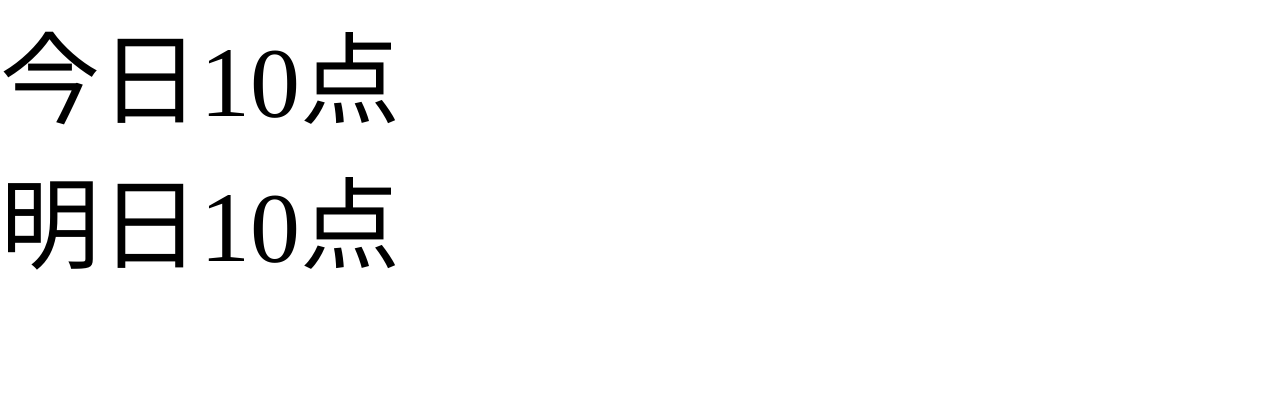
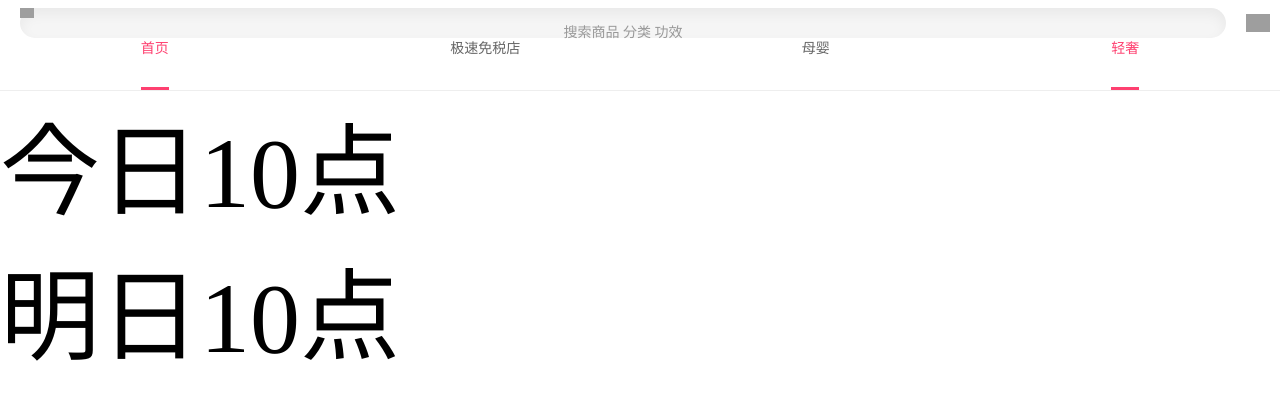
Before and after one commit to dengfengw/JuMei, a Vue app: page /home in a window 1280 px wide. Shown: the top 400 px of the page. Built offline with nearby package versions, Linux system fonts and the light colour scheme; grey boxes are pictures that could not be loaded.

Commit message:
updatenavbar

```diff
--- a/src/components/common/navbar.vue
+++ b/src/components/common/navbar.vue
@@ -1,5 +1,41 @@
 <template>
-
+	<div class="top">
+		<header>
+			<a class="search">
+				<img src="//f0.jmstatic.com/btstatic/h5/common/search_btn.png">
+				<span>搜索商品 分类 功效</span>
+			</a>
+			<span class="right">
+				<img src="//f0.jmstatic.com/btstatic/h5/index/search_list2.png">
+			</span>
+		</header>
+		<ul class="navlist" @click="handleClick()">
+			<router-link to="/home" tag="li">
+				<a href="#">
+					<span>首页</span>
+					<div class="line"></div>
+				</a>
+			</router-link>
+			<router-link to="/speed" tag="li">
+				<a href="#">
+					<span>极速免税店</span>
+					<div></div>
+				</a>
+			</router-link>
+			<router-link to="/mom" tag="li">
+				<a href="#">
+					<span>母婴</span>
+					<div></div>
+				</a>
+			</router-link>
+			<router-link to="" tag="li">
+				<a href="#">
+					<span>轻奢</span>
+					<div></div>
+				</a>
+			</router-link>
+		</ul>
+	</div>
 </template>
 
 <script type="text/javascript">
@@ -9,11 +45,80 @@
 			return {
 
 			}
+		},
+		methods:{
+			handleClick(){
+				this.$emit("event");
+				console.log(event);
+			}
 		}
 	}
 </script>
 
 
-<style>
+<style type="text/css" lang="scss" scoped>
+body,p,header,ul,li{
+	margin: 0;
+	padding: 0;
+}
+li{
+	list-style: none;
+}
+header{
+	padding: 0 10px;
+	height: 45px;
+	display: flex;
+	align-items: center;
+	width: 100%;
+	box-sizing: border-box;
+	.search{
+		margin: 5px 20px 5px 10px;
+    color: #999;
+    background: #f5f5f5;
+    border-radius: 15px;
+    height: 30px;
+    line-height: 30px;
+    -webkit-box-shadow: 0 0.0625rem 0.125rem rgba(0,0,0,.05) inset;
+    box-shadow: inset 0 0.0625rem 0.125rem rgba(0,0,0,.05);
+    font-size: 14px;
+    text-align: center;
+		flex: 1;
+		img{
+			width: 14px;
+		}
+	}
+	.right{
+		height: 18px;
+		img{
+			width: 24px;
+		}
+	}
+}
+.navlist{
+	width: 100%;
+	height: 45px;
+	display: flex;
+	justify-content: space-around;
+	align-items: flex-end;
+	border-bottom: 1px solid #eee;
+	a{
+		text-decoration: none;
+		font-size: 14px;
+		color: #666;
+		div{
+			margin-top: 10px;
+			height: 3px;
+		}
+	}
+	.router-link-exact-active{
+		a{
+			color: #fe4070;
+
+			div{
+				background: #fe4070;
+			}
+		}
+	}
+}
 
 </style>
```
